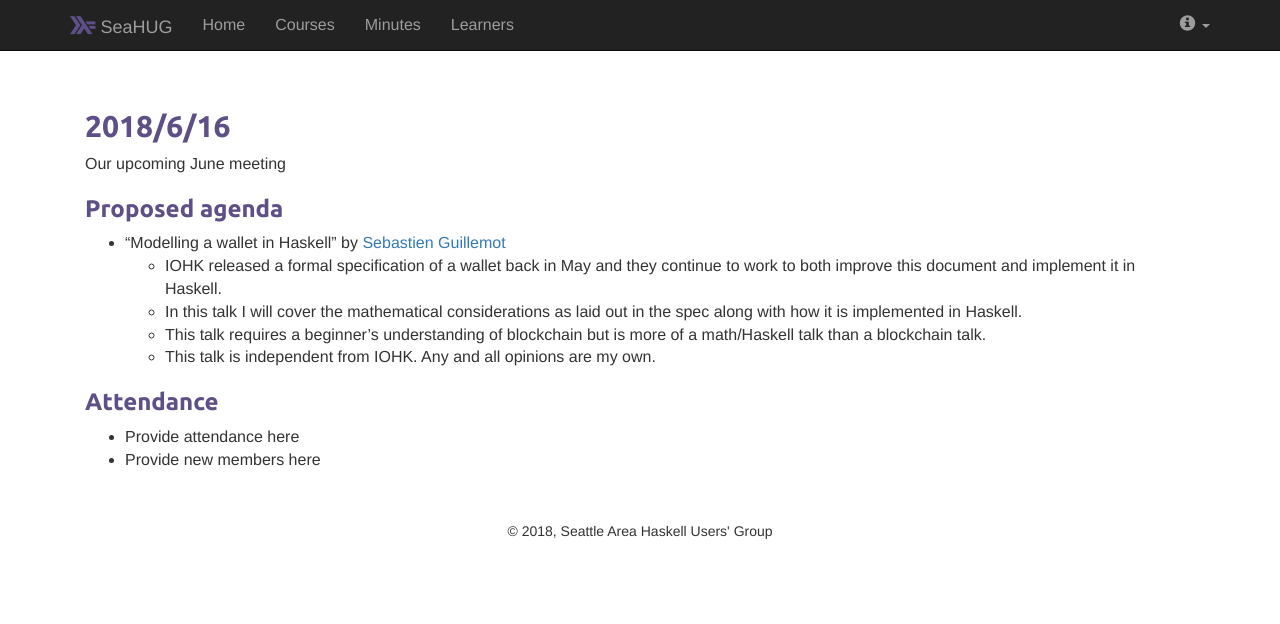
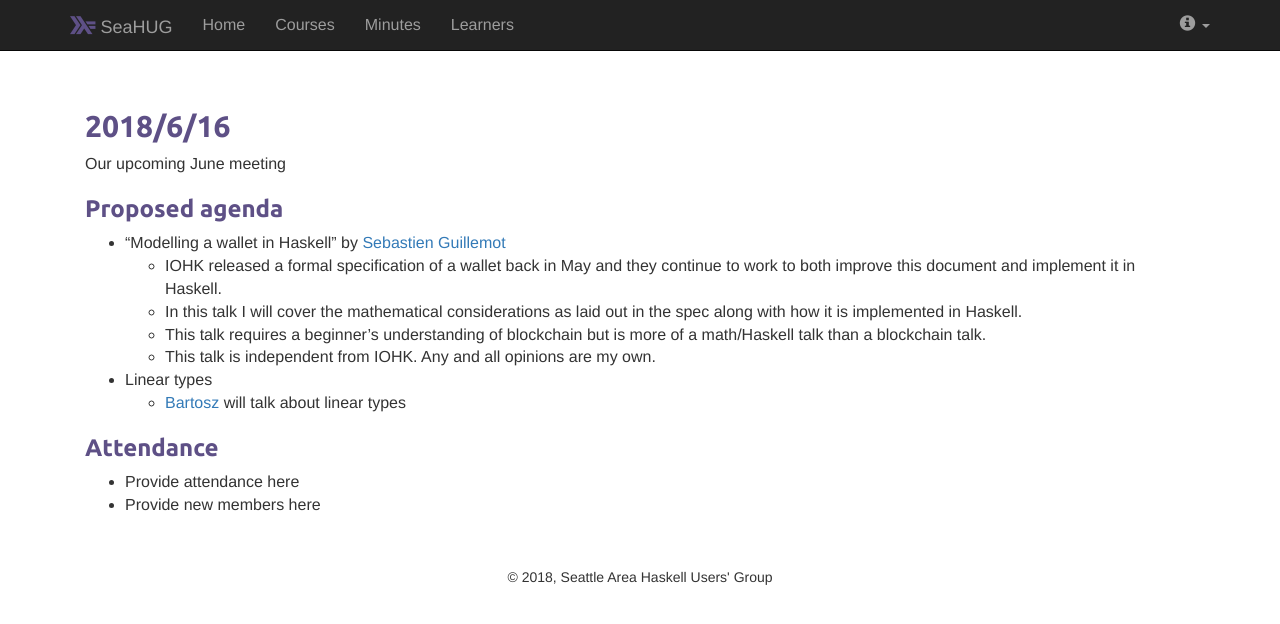
Before and after one commit to seahug/seahug.github.io, a Jekyll site: the page built from _posts/2018-06-16-minutes.md, in a window 1280 px wide. Shown: the top 624 px of the page. Built offline with Jekyll 4.4.1, drawn with Linux system fonts in a browser that asks for light colours; nearby versions of some CDN libraries.

Commit message:
Mention Bartosz's linear types talk

```diff
--- a/_posts/2018-06-16-minutes.md
+++ b/_posts/2018-06-16-minutes.md
@@ -15,10 +15,13 @@ Our upcoming June meeting
   * In this talk I will cover the mathematical considerations as laid out in the spec along with how it is implemented in Haskell.
   * This talk requires a beginner's understanding of blockchain but is more of a math/Haskell talk than a blockchain talk.
   * This talk is independent from IOHK. Any and all opinions are my own.
+* Linear types
+  * [Bartosz][bartosz-milewski] will talk about linear types
 
 ### Attendance
 
 * Provide attendance here
 * Provide new members here
 
+[bartosz-milewski]: https://bartoszmilewski.com/
 [sebastien-guillemot]: https://twitter.com/SebastienGllmt
```
